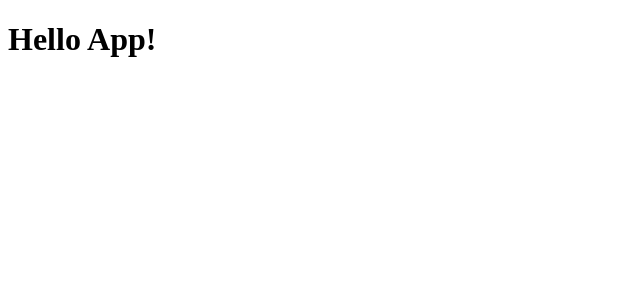
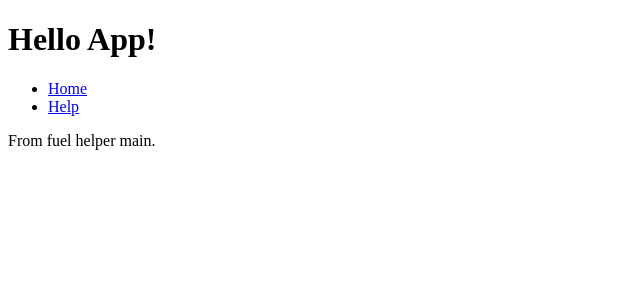
Before and after one commit to macreiben-dev/fuel-helper, a Vue app: page / in a window 1280 px wide. Shown: the top 300 px of the page, without its empty margins (0-640 px from the left). Built offline with nearby package versions, Linux system fonts and the light colour scheme.

Commit message:
routing is working.

```diff
--- a/package.json
+++ b/package.json
@@ -10,7 +10,7 @@
   "dependencies": {
     "core-js": "^3.6.5",
     "vue": "^3.0.0",
-    "vue-router": "^3.5.3"
+    "vue-router": "^4.0.12"
   },
   "devDependencies": {
     "@vue/cli-plugin-babel": "~4.5.0",
--- a/src/App.vue
+++ b/src/App.vue
@@ -1,4 +1,9 @@
 <template>
   <h1>Hello App!</h1>
+  <ul>
+    <li><router-link to="/">Home</router-link></li>
+    <li><router-link to="/help">Help</router-link></li>
+  </ul>
 
+  <router-view></router-view>
 </template>
--- a/src/components/FuelHelperMain.vue
+++ b/src/components/FuelHelperMain.vue
@@ -1,14 +1,3 @@
 <template>
-    <b-container class="bv-example-row">
-         <b-row>
-            <b-col>1 of 3</b-col>
-            <b-col>2 of 3</b-col>
-            <b-col>3 of 3</b-col>
-        </b-row>
-        <b-row>
-            <b-col>1 of 3</b-col>
-            <b-col>2 of 3</b-col>
-            <b-col>3 of 3</b-col>
-        </b-row>
-    </b-container>
+  From fuel helper main.
 </template>
```
Also changed, not shown: src/main.js (+5 -3 lines), 1 other file (tests, documents, lock files or other folders).
